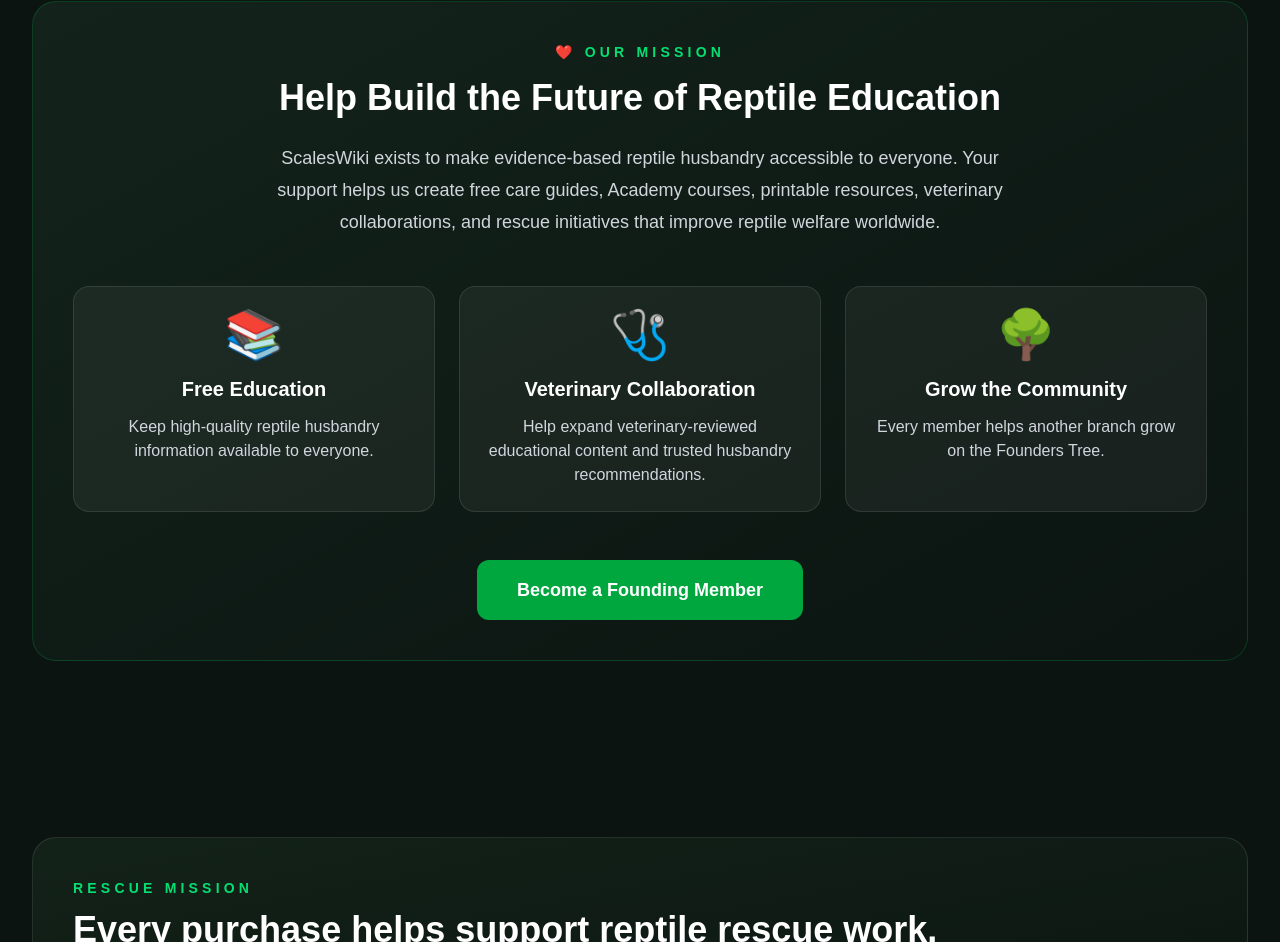
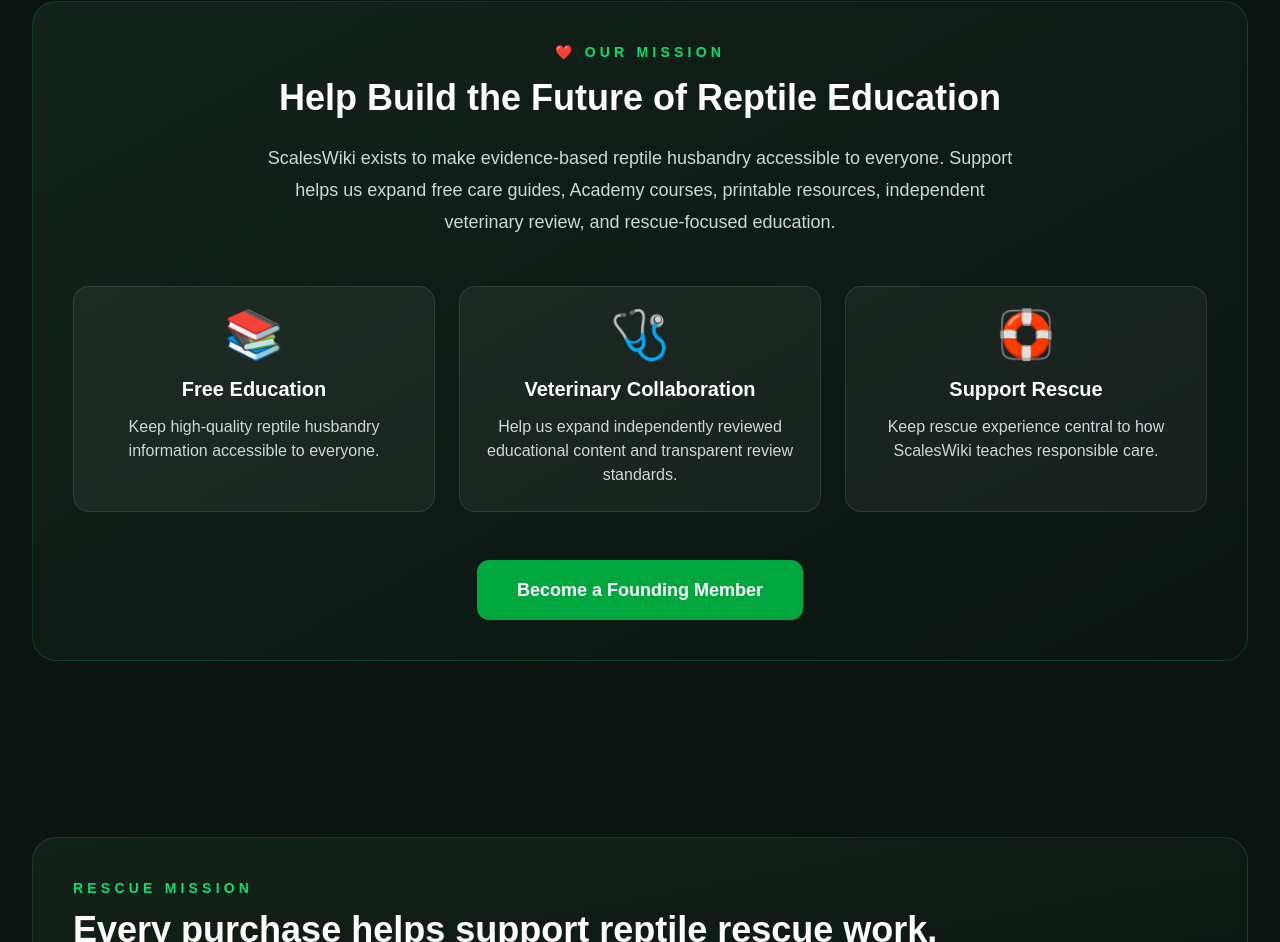
Before and after one commit to scalesandtailsrescue72-star/scaleswiki, a Next.js app: page / in a window 1280 px wide. Shown: the part 5116-6058 px from the top of the page. Built offline with nearby package versions, Linux system fonts and the light colour scheme; no server answers.

Commit message:
Wire support mission to Founders Tree

```diff
--- a/app/components/SupportMission.tsx
+++ b/app/components/SupportMission.tsx
@@ -1,71 +1,47 @@
+import Link from "next/link";
+
 export function SupportMission() {
   return (
     <section className="mx-auto max-w-7xl px-6 py-24 lg:px-8">
       <div className="rounded-3xl border border-green-500/20 bg-gradient-to-br from-[#13231B] to-[#0B1411] p-10 text-center">
+        <p className="text-sm font-semibold uppercase tracking-[0.3em] text-green-400">❤️ Our Mission</p>
 
-        <p className="text-sm font-semibold uppercase tracking-[0.3em] text-green-400">
-          ❤️ Our Mission
-        </p>
-
-        <h2 className="mt-4 text-4xl font-bold text-white">
-          Help Build the Future of Reptile Education
-        </h2>
+        <h2 className="mt-4 text-4xl font-bold text-white">Help Build the Future of Reptile Education</h2>
 
         <p className="mx-auto mt-6 max-w-3xl text-lg leading-8 text-gray-300">
-          ScalesWiki exists to make evidence-based reptile husbandry accessible
-          to everyone. Your support helps us create free care guides, Academy
-          courses, printable resources, veterinary collaborations, and rescue
-          initiatives that improve reptile welfare worldwide.
+          ScalesWiki exists to make evidence-based reptile husbandry accessible to everyone.
+          Support helps us expand free care guides, Academy courses, printable resources,
+          independent veterinary review, and rescue-focused education.
         </p>
 
         <div className="mt-12 grid gap-6 md:grid-cols-3">
-
           <div className="rounded-2xl border border-white/10 bg-white/5 p-6">
             <div className="text-5xl">📚</div>
-
-            <h3 className="mt-4 text-xl font-semibold text-white">
-              Free Education
-            </h3>
-
-            <p className="mt-3 text-gray-300">
-              Keep high-quality reptile husbandry information available to
-              everyone.
-            </p>
+            <h3 className="mt-4 text-xl font-semibold text-white">Free Education</h3>
+            <p className="mt-3 text-gray-300">Keep high-quality reptile husbandry information accessible to everyone.</p>
           </div>
 
           <div className="rounded-2xl border border-white/10 bg-white/5 p-6">
             <div className="text-5xl">🩺</div>
-
-            <h3 className="mt-4 text-xl font-semibold text-white">
-              Veterinary Collaboration
-            </h3>
-
-            <p className="mt-3 text-gray-300">
-              Help expand veterinary-reviewed educational content and trusted
-              husbandry recommendations.
-            </p>
+            <h3 className="mt-4 text-xl font-semibold text-white">Veterinary Collaboration</h3>
+            <p className="mt-3 text-gray-300">Help us expand independently reviewed educational content and transparent review standards.</p>
           </div>
 
           <div className="rounded-2xl border border-white/10 bg-white/5 p-6">
-            <div className="text-5xl">🌳</div>
-
-            <h3 className="mt-4 text-xl font-semibold text-white">
-              Grow the Community
-            </h3>
-
-            <p className="mt-3 text-gray-300">
-              Every member helps another branch grow on the Founders Tree.
-            </p>
+            <div className="text-5xl">🛟</div>
+            <h3 className="mt-4 text-xl font-semibold text-white">Support Rescue</h3>
+            <p className="mt-3 text-gray-300">Keep rescue experience central to how ScalesWiki teaches responsible care.</p>
           </div>
-
         </div>
 
         <div className="mt-12">
-          <button className="rounded-xl bg-green-600 px-10 py-4 text-lg font-semibold text-white transition hover:bg-green-700">
+          <Link
+            href="/founders-tree"
+            className="inline-flex rounded-xl bg-green-600 px-10 py-4 text-lg font-semibold text-white transition hover:bg-green-700"
+          >
             Become a Founding Member
-          </button>
+          </Link>
         </div>
-
       </div>
     </section>
   );
```
